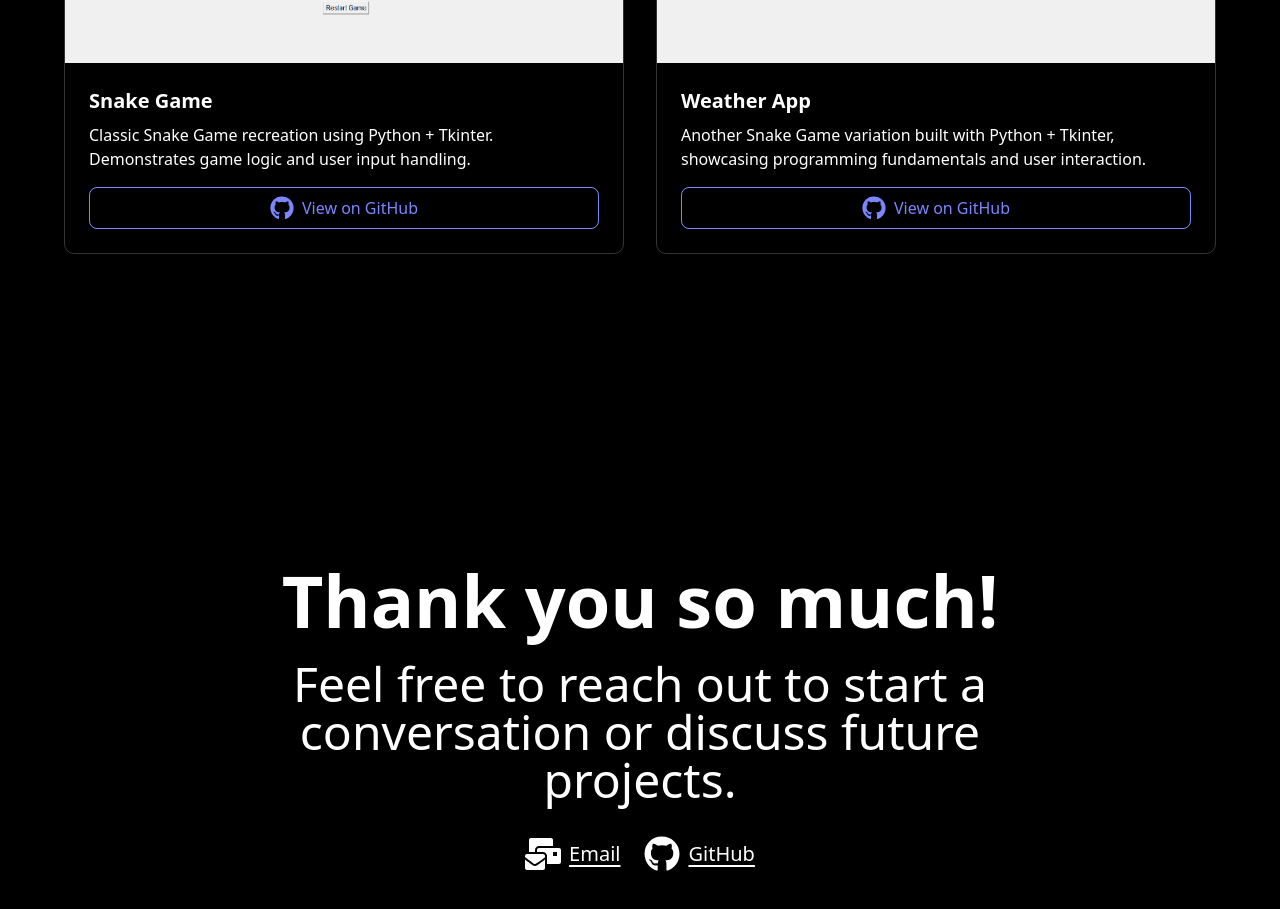
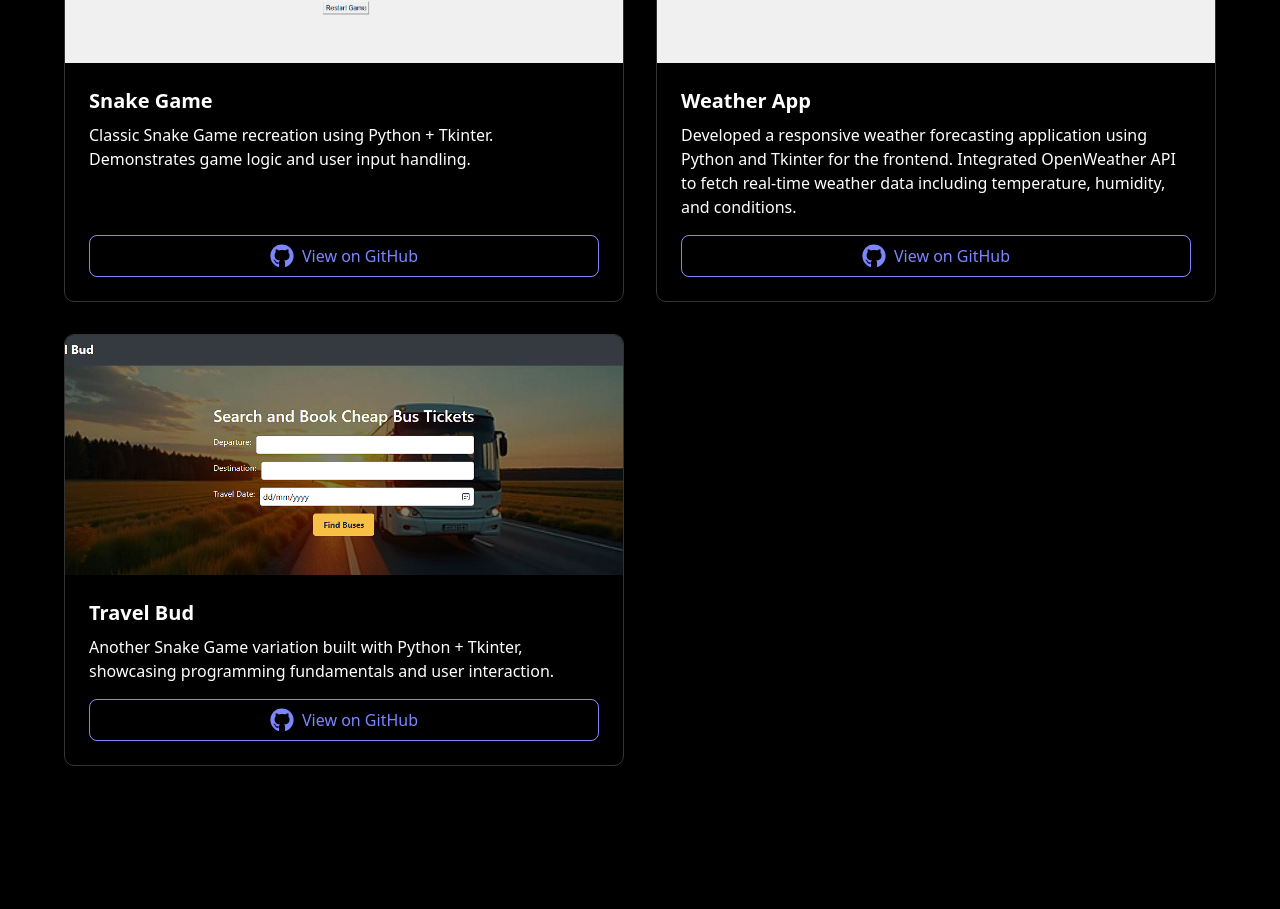
Before and after one commit to MphoJr/Portfolio, a React (Vite) app: page / in a window 1280 px wide. Shown: the part 5880-6789 px from the top of the page. Built offline with nearby package versions, Linux system fonts and the light colour scheme.

Commit message:
Refactor code structure for improved readability and maintainability

```diff
--- a/src/components/Portfolio.jsx
+++ b/src/components/Portfolio.jsx
@@ -26,9 +26,17 @@ export default function Portfolio({ id }) {
     {
       title: "Weather App",
       description:
-        "Another Snake Game variation built with Python + Tkinter, showcasing programming fundamentals and user interaction.",
+        "Developed a responsive weather forecasting application using Python and Tkinter for the frontend. Integrated OpenWeather API to fetch real-time weather data including temperature, humidity, and conditions. ",
       thumbnail: "./images/Thirdp.png",
       github: "https://github.com/MphoJr/Weather_app",
+    },
+
+    {
+      title: "Travel Bud",
+      description:
+        "Another Snake Game variation built with Python + Tkinter, showcasing programming fundamentals and user interaction.",
+      thumbnail: "./images/travelbud.png",
+      github: "https://github.com/MphoJr/Travel_Bud",
     },
   ];
 
```
Also changed, not shown: public/images/travelbud.png (added).
